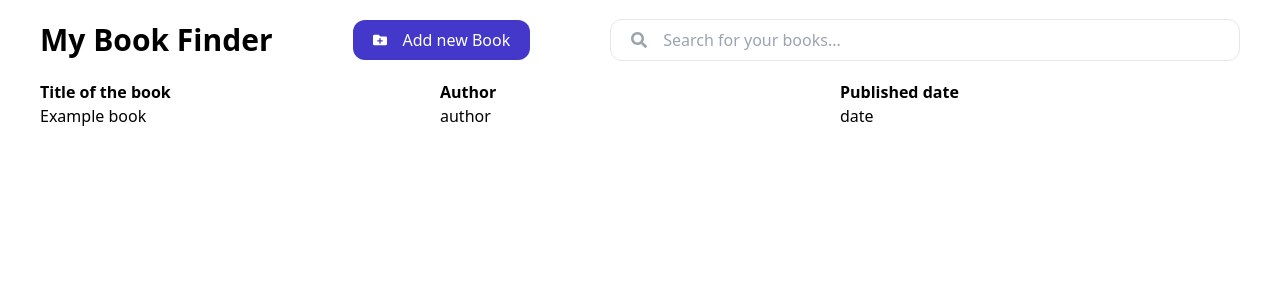
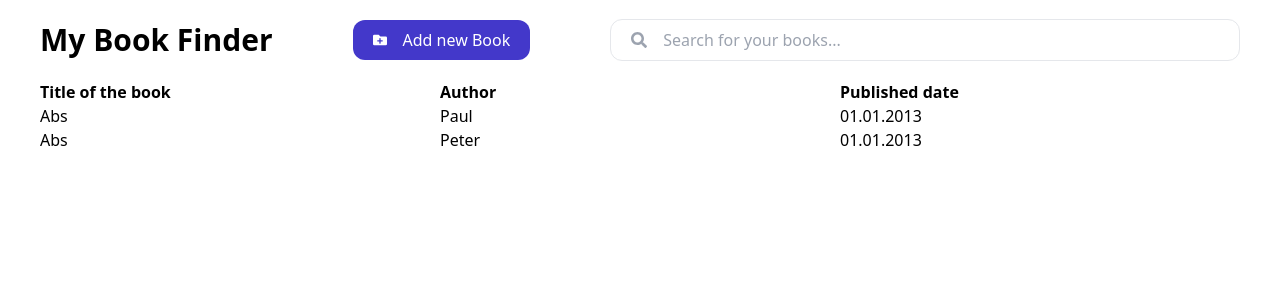
Before and after one commit to Lennartstachowiak/my-book-finder, a React (Create React App) app: page / in a window 1280 px wide. Shown: the top 300 px of the page. Built offline with nearby package versions, Linux system fonts and the light colour scheme.

Commit message:
[add] store books and show them

```diff
--- a/src/Screens/CreateBookScreen.tsx
+++ b/src/Screens/CreateBookScreen.tsx
@@ -2,19 +2,20 @@ import Header from "./components/Header";
 import { faArrowLeft } from "@fortawesome/free-solid-svg-icons";
 import { faFolderPlus } from "@fortawesome/free-solid-svg-icons";
 import Button from "./components/Button";
-
-function handleSubmit() {
-  console.log("Submit");
-}
+import { useState } from "react";
 
 const InputField = ({
   type,
   name,
   label,
+  value,
+  onChange,
 }: {
   type: string;
   name: string;
   label: string;
+  value: string;
+  onChange: React.ChangeEventHandler<HTMLInputElement>;
 }) => {
   return (
     <div className="py-4">
@@ -25,6 +26,8 @@ const InputField = ({
         type={type}
         id={name}
         name={name}
+        value={value}
+        onChange={onChange}
         className="flex border rounded-xl px-5 py-2"
         required
       />
@@ -33,12 +36,32 @@ const InputField = ({
 };
 
 const CreateBookForm = () => {
+
+  const [title, setTitle] = useState("");
+  const [author, setAuthor] = useState("");
+  const [date, setDate] = useState("");
+
+  const handleSubmit = () => {
+    let book = {
+      title: title,
+      author: author,
+      date: date,
+    };
+    console.log({title});
+    let JSONBooks = localStorage.getItem("books")
+    let books = []
+    if (JSONBooks) {
+      books = JSON.parse(JSONBooks);
+    }
+    books.push(book);
+    localStorage.setItem("books", JSON.stringify(books))
+  }
   return (
     <div>
       <form onSubmit={handleSubmit}>
-        <InputField type="text" name="title" label="Title of the book" />
-        <InputField type="text" name="author" label="Author" />
-        <InputField type="date" name="date" label="Published date" />
+        <InputField type="text" name="title" label="Title of the book" value={title} onChange={(event)=>setTitle(event.target.value)} />
+        <InputField type="text" name="author" label="Author" value={author} onChange={(event)=>setAuthor(event.target.value)} />
+        <InputField type="date" name="date" label="Published date" value={date} onChange={(event)=>setDate(event.target.value)} />
         <div className="pt-5">
           <Button type="submit" text="Add book" icon={faFolderPlus} />
         </div>
--- a/src/Screens/HomeScreen.tsx
+++ b/src/Screens/HomeScreen.tsx
@@ -29,15 +29,48 @@ const DashboardItem = ({
   );
 };
 
+const DashboardItems = ({
+  data,
+}: {
+  data:  { title: string; author: string; date: string; }[];
+}) => {
+  let books = data;
+  return (
+    <>
+      {books.map((book) => (
+        <DashboardItem
+          title={book.title}
+          author={book.author}
+          date={book.date}
+        />
+      ))}
+    </>
+  );
+};
+
 const Dashboard = () => {
-  var title = "Example book";
-  var author = "author";
-  var date = "date";
+  let bookLibary = [
+      {
+        title: "Abs",
+        author: "Paul",
+        date: "01.01.2013",
+      },
+      {
+        title: "Abs",
+        author: "Peter",
+        date: "01.01.2013",
+      },
+    ];
 
+  let JSONBooks = localStorage.getItem("books");
+
+  if (JSONBooks != null) {
+    bookLibary = JSON.parse(JSONBooks)
+  }
   return (
     <div>
       <DashboardHeader />
-      <DashboardItem title={title} author={author} date={date} />
+      <DashboardItems data={bookLibary} />
     </div>
   );
 };
```
Also changed, not shown: src/Screens/components/SearchBar.tsx (+5 -8 lines), src/setupTests.ts (deleted, +0 -5 lines), src/logo.svg (deleted).
